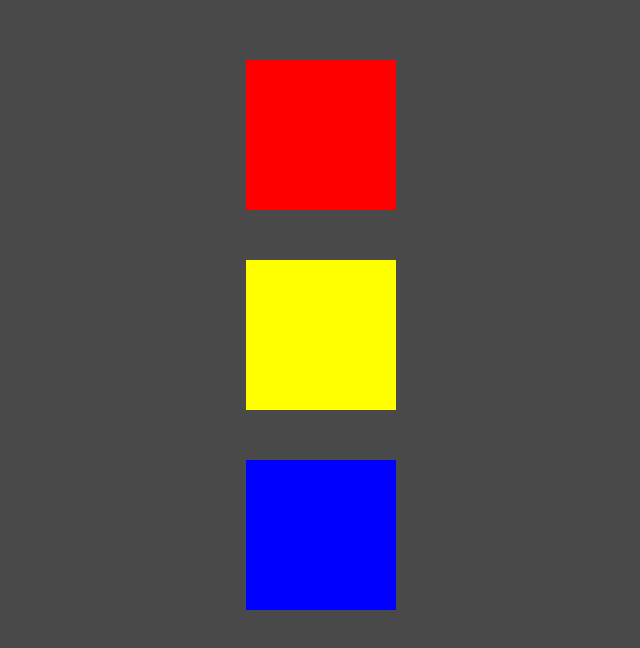
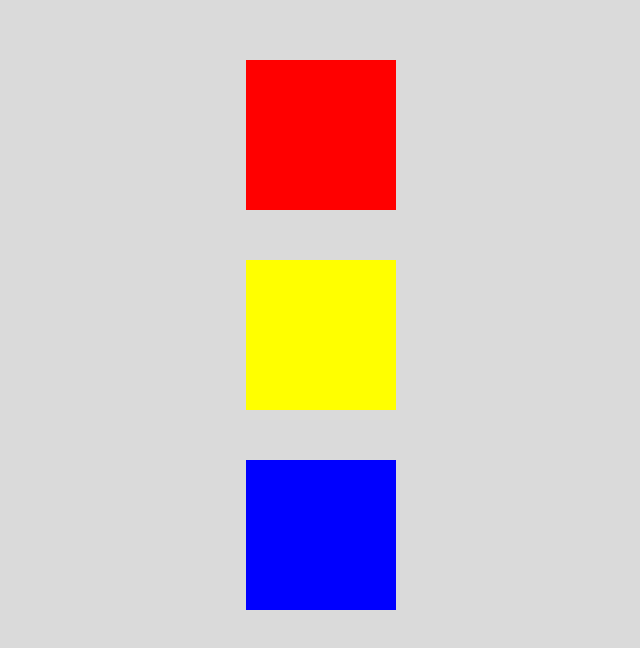
Before and after one commit to pierremotta/React, a plain HTML site: page index.html in a window 1280 px wide. Shown: the part 140-788 px from the top of the page, without its empty margins (319-959 px from the left). Drawn offline with Linux system fonts and the light colour scheme.

Commit message:
Mais um commit ai

```diff
--- a/index.html
+++ b/index.html
@@ -3,7 +3,7 @@
 <head>
 <style>
     body {
-        background:rgb(73, 73, 73);
+        background:rgb(218, 218, 218);
     }
     #quad1 {
         width:150px;
```
